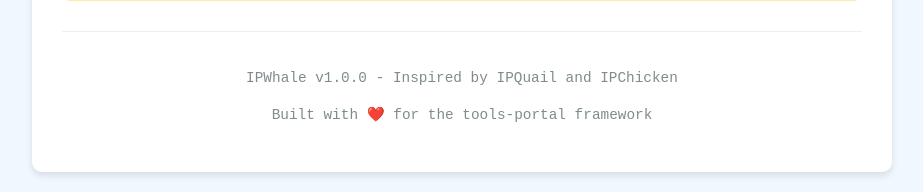
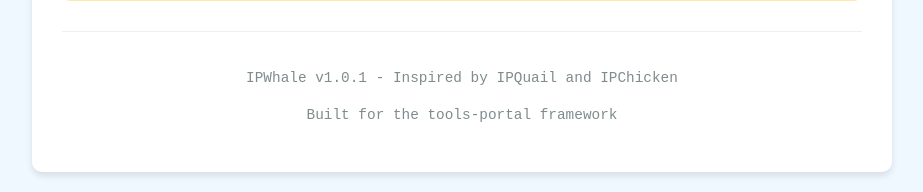
Before and after one commit to apathy-ca/ipwhale, a Flask app: page / in a window 1280 px wide. Shown: the part 1411-1603 px from the top of the page, without its empty margins (178-1101 px from the left). Run offline with Flask 3, Linux system fonts and the light colour scheme.

Commit message:
Version update: Increment to v1.0.1 and fix version display

```diff
--- a/app/main.py
+++ b/app/main.py
@@ -288,7 +288,8 @@
                          ipv6_asn=ipv6_asn,
                          remote_port=client_info['remote_port'],
                          user_agent=client_info['user_agent'],
-                         nat_detection=client_info['nat_detection'])
+                         nat_detection=client_info['nat_detection'],
+                         config=Config)
 
 @app.route('/api/ip')
 @handle_errors
--- a/app/templates/index.html
+++ b/app/templates/index.html
@@ -237,8 +237,8 @@
         </div>
 
         <div class="footer">
-            <p>IPWhale v1.0.0 - Inspired by IPQuail and IPChicken</p>
-            <p>Built with ❤️ for the tools-portal framework</p>
+            <p>IPWhale v{{ config.VERSION }} - Inspired by IPQuail and IPChicken</p>
+            <p>Built for the tools-portal framework</p>
         </div>
     </div>
 </body>
--- a/config.py
+++ b/config.py
@@ -27,4 +27,4 @@
     LOG_LEVEL = os.environ.get('LOG_LEVEL', 'INFO')
 
     # Version info
-    VERSION = '1.0.0'
+    VERSION = '1.0.1'
```
